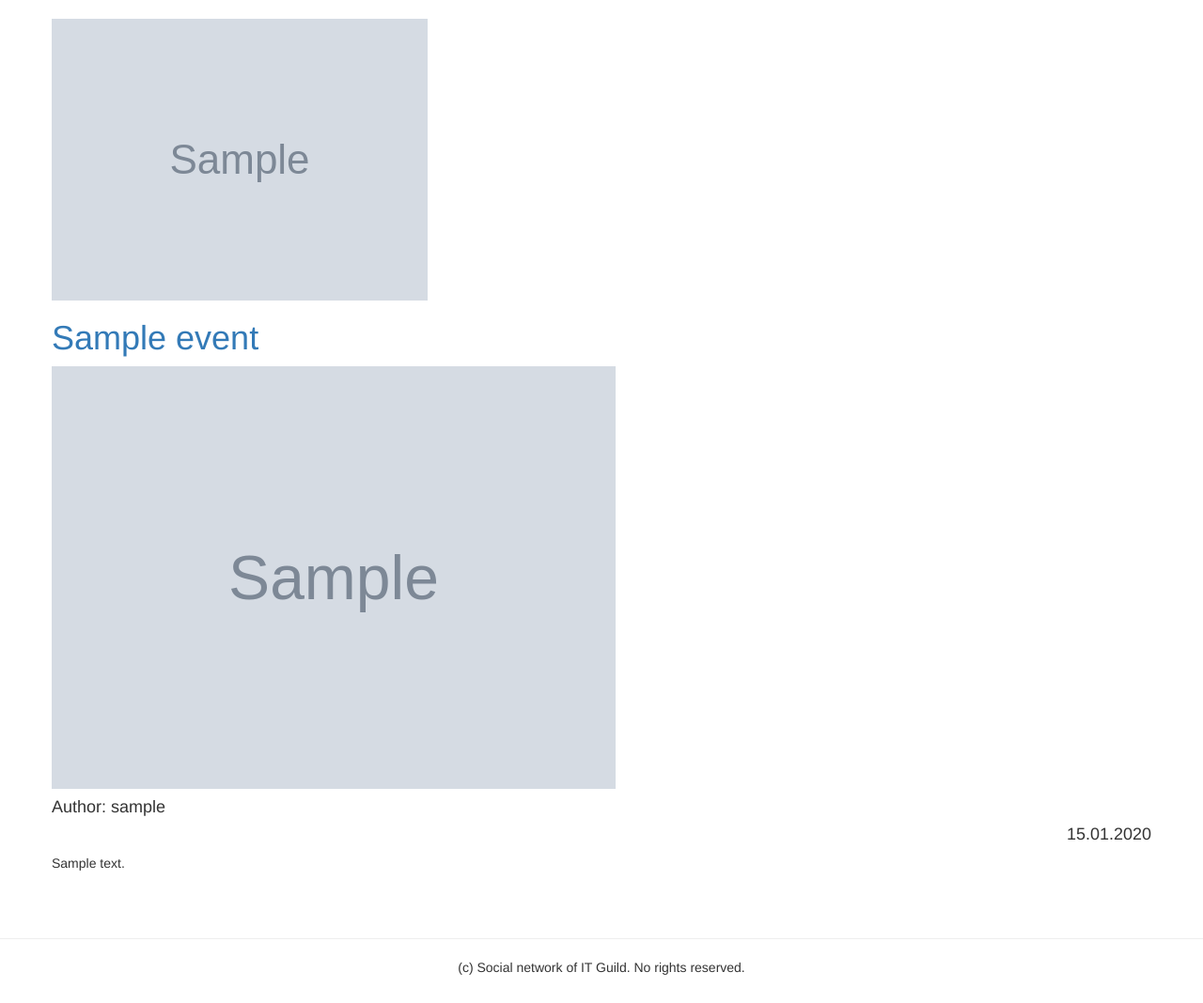
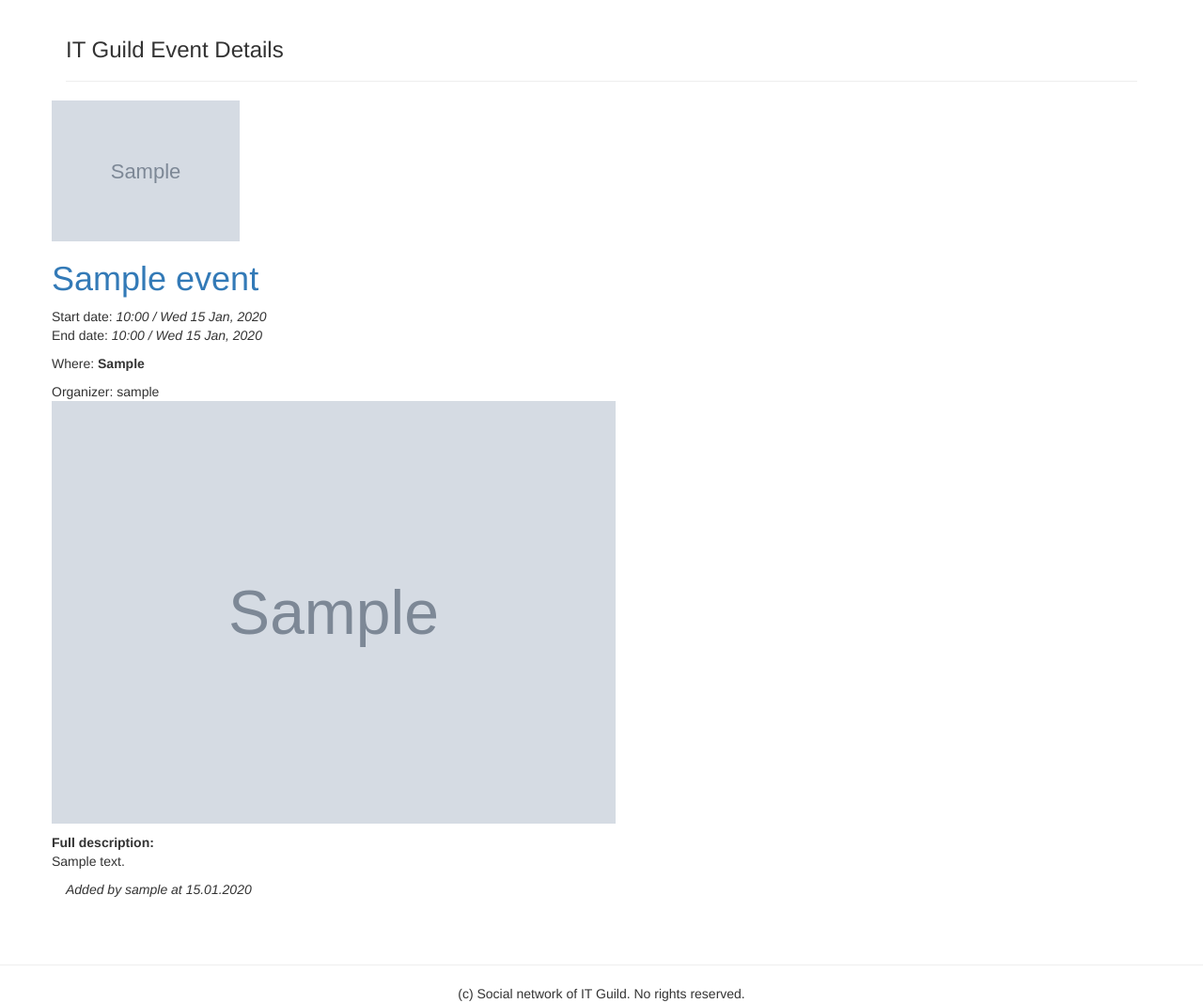
Before and after one commit to pirrencode/itguild-django, a Django app: page /events/1 in a window 1280 px wide. Shown: the part 52-1120 px from the top of the page at 94% size. Before the commit the page ends 1090 px from the top, so only its background shows below. Run offline with Django 3.2, Linux system fonts and the light colour scheme; tables that the repository leaves empty hold one stand-in row (values such as "Sample post"); grey boxes marked "Sample" are stand-in pictures; some libraries are stand-ins or nearby versions.

Commit message:
Polishing events app

```diff
--- a/events/models.py
+++ b/events/models.py
@@ -19,6 +19,12 @@ class Event(models.Model):
     def pub_date_pretty(self):
         return self.pub_date.strftime('%d.%m.%Y')
 
+    def start_date_pretty(self):
+        return self.startdate.strftime('%H:%M / %a %d %b, %Y')
+
+    def end_date_pretty(self):
+        return self.enddate.strftime('%H:%M / %a %d %b, %Y')
+
     def __str__(self):
         return self.title
 
--- a/events/templates/events/detail.html
+++ b/events/templates/events/detail.html
@@ -2,12 +2,43 @@
 {% load staticfiles %}
 {% block content %}
 
+<h3>IT Guild Event Details</h3>
+<hr>
+
 <div class="row">
   <div class="col-2">
-    <img src = "{{ event.icon.url }}" class="img=fluid" />
+    <img src = "{{ event.icon.url }}" class="img=fluid" width="200" />
   </div>
-  <div class="col-10">
+  <div class="col-8">
     <a href="{{ event.url}}"><h1>{{ event.title }}</h1></a>
+  </div>
+</div>
+
+<div class="row">
+  <div class="col-4">
+    Start date: <i> {{ event.start_date_pretty }}</i>
+  </div>
+</div>
+
+<div class="row">
+  <div class="col-4">
+    End date: <i> {{ event.end_date_pretty }}</i>
+  </div>
+</div>
+
+<p>
+
+  <div class="row">
+    <div class="col-4">
+      Where: <b>{{ event.place }}</b>
+    </div>
+  </div>
+
+<p>
+
+<div class="row">
+  <div class="col-4">
+    Organizer: {{ event.author.username }}
   </div>
 </div>
 
@@ -16,20 +47,15 @@
     <img src = "{{ event.image.url }}" class="img=fluid" width=600 />
   </div>
 </div>
-
-<div class="row">
-  <div class="col-4">
-    <h4>Author: {{ event.author.username }}</h4>
-  </div>
-  <div class="col-4 text-right">
-    <h4>{{ event.pub_date_pretty }}</h4>
-  </div>
-</div>
-
-<div class="row">
+<p>
+<div class="row pt-4">
   <div class="col-8">
+    <b>Full description:</b>
     <p>{{ event.body }}</p>
   </div>
 </div>
 
+<p>
+<i>Added by {{ event.author.username }} at {{ event.pub_date_pretty }}</i>
+
 {% endblock %}
--- a/events/templates/events/events.html
+++ b/events/templates/events/events.html
@@ -19,8 +19,8 @@
     <b>Brief description:</b><br>
     {{ event.summary }}
     <p>
-    Start date:<br>
-    End date:<br>
+    Start date: {{ event.start_date_pretty }}<br>
+    End date: {{ event.end_date_pretty }}<br>
   </div>
 </div>
 <p>
```
